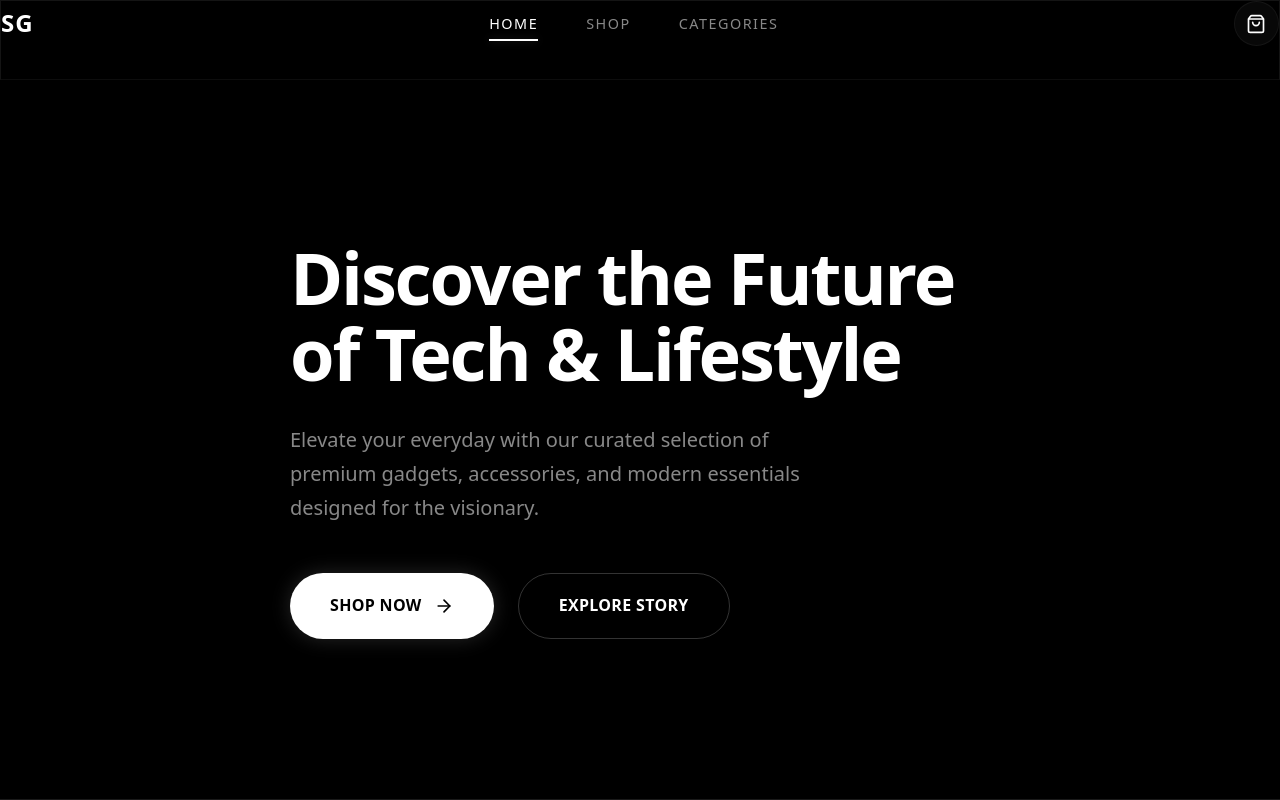
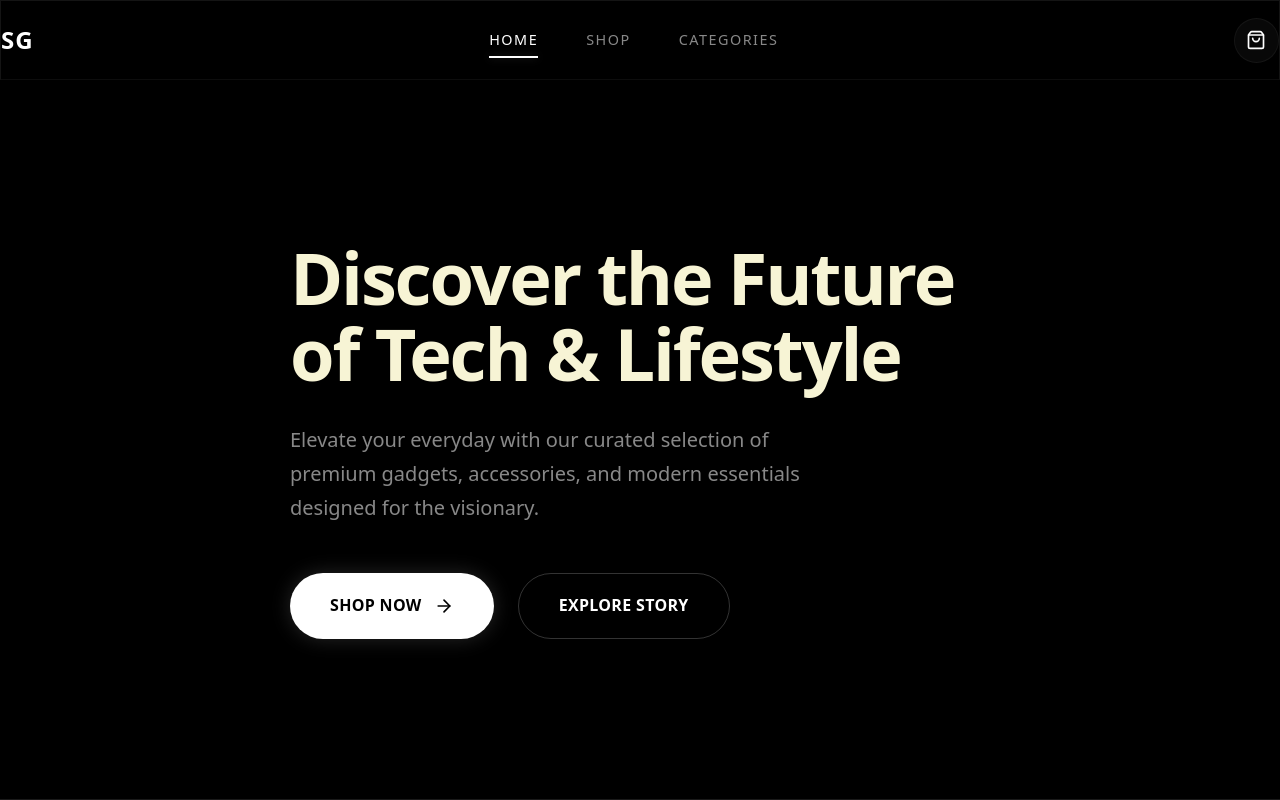
Before and after one commit to santhoshgopisetty/react-minimalist-ecommerce, a React (Vite) app: page / in a window 1280 px wide. Shown: the top 800 px of the page. Built offline with nearby package versions, Linux system fonts and the light colour scheme.

Commit message:
Changing the base URL

```diff
--- a/src/components/Navbar.css
+++ b/src/components/Navbar.css
@@ -11,6 +11,7 @@
   backdrop-filter: blur(20px);
   -webkit-backdrop-filter: blur(20px);
   border-bottom: 1px solid rgba(255, 255, 255, 0.05);
+  align-content: center;
 }
 
 .nav-container {
@@ -49,6 +50,7 @@
     padding: 0;
     flex-wrap: nowrap;
   }
+
   .nav-links {
     order: 0;
     width: auto;
--- a/src/pages/Home.css
+++ b/src/pages/Home.css
@@ -41,7 +41,9 @@
   font-weight: 700;
   line-height: 1.1;
   margin-bottom: 1.5rem;
+  color: #f7f4d5;
 }
+
 @media (min-width: 768px) {
   .hero-title {
     font-size: 4.5rem;
@@ -117,6 +119,7 @@
   margin-bottom: 3rem;
   text-align: center;
 }
+
 @media (min-width: 768px) {
   .section-header {
     flex-direction: row;
@@ -147,19 +150,26 @@
   text-shadow: 0 0 10px var(--accent-glow);
 }
 
-.product-grid, .loading-grid {
+.product-grid,
+.loading-grid {
   display: grid;
   grid-template-columns: 1fr;
   gap: 2.5rem;
   width: 100%;
 }
+
 @media (min-width: 768px) {
-  .product-grid, .loading-grid {
+
+  .product-grid,
+  .loading-grid {
     grid-template-columns: repeat(2, 1fr);
   }
 }
+
 @media (min-width: 1024px) {
-  .product-grid, .loading-grid {
+
+  .product-grid,
+  .loading-grid {
     grid-template-columns: repeat(3, 1fr);
   }
 }
--- a/vite.config.js
+++ b/vite.config.js
@@ -3,6 +3,6 @@ import react from '@vitejs/plugin-react'
 
 // https://vite.dev/config/
 export default defineConfig({
-  base: '/sg-commerce/',
+  base: '/react-minimalist-ecommerce/',
   plugins: [react()],
 })
```
